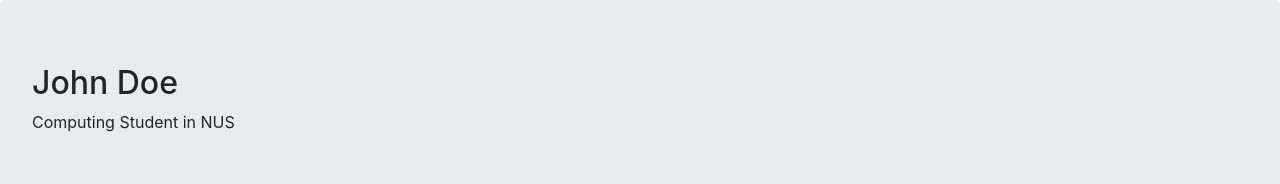
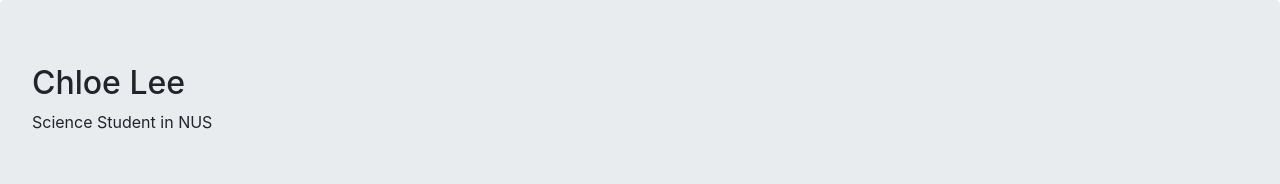
Before and after one commit to lee0767/testrepo, a plain HTML site: page index.html in a window 1280 px wide. Shown: the top 184 px of the page. Drawn offline with nearby package versions, Linux system fonts and the light colour scheme.

Commit message:
change details in header

```diff
--- a/index.html
+++ b/index.html
@@ -12,8 +12,8 @@
   </head>
   <body>
     <div class="jumbotron">
-        <h2>John Doe</h2>
-        <p>Computing Student in NUS</p>
+        <h2>Chloe Lee</h2>
+        <p>Science Student in NUS</p>
     </div>
 
     <div class="row">
```
